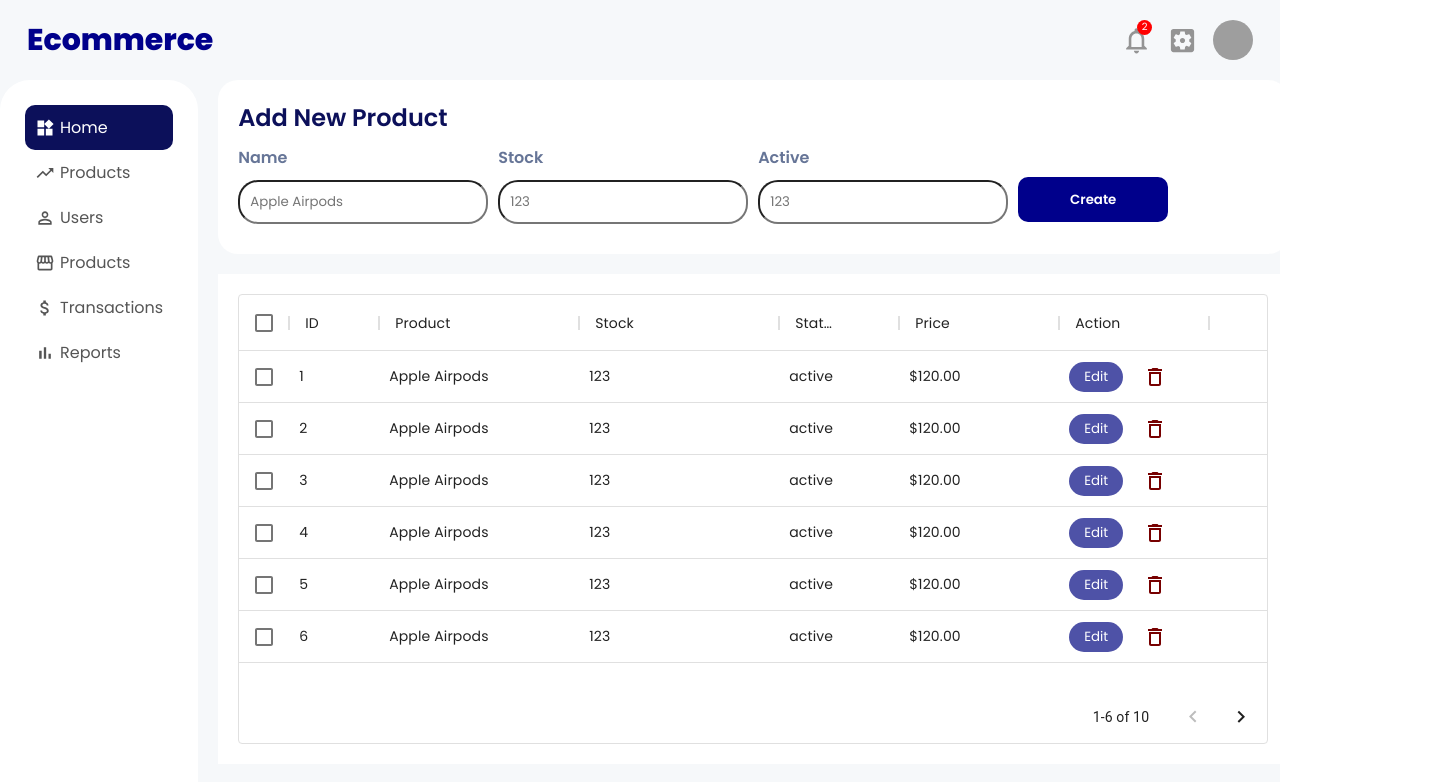
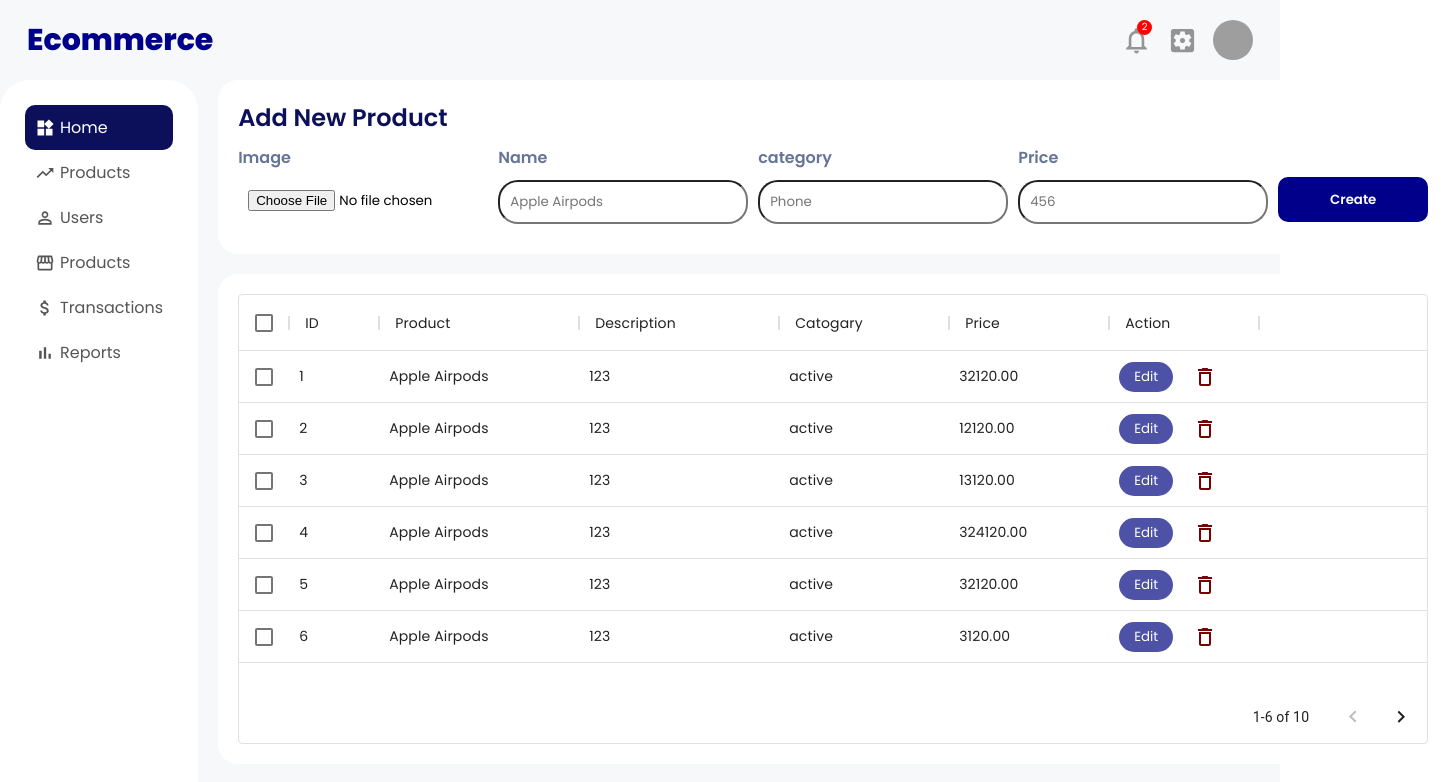
Before and after one commit to jamaljm/E-commerce-front-end, a React (Create React App) app: page /products in a window 1280 px wide. Shown: the top 782 px of the page, 1448 px wide, since content can reach past the window. Built offline with nearby package versions, Linux system fonts and the light colour scheme; grey boxes are pictures that could not be loaded.

Commit message:
product page updated

```diff
--- /dev/null
+++ b/src/components/addproduct/addproduct.css
@@ -0,0 +1,72 @@
+.featured {
+  width: 100%;
+  display: flex;
+  justify-content: space-between;
+}
+.productList{
+    flex: 4;
+    border-radius: 20px;
+    background-color: #fff;
+    padding: 20px;
+
+}
+.featuredItem {
+  flex: 1;
+  margin: 0px 20px;
+  padding: 30px;
+  border-radius: 20px;
+  cursor: pointer;
+  background-color: white;
+
+}
+
+.newProduct {
+    flex: 4;
+  }
+
+  .addProductForm {
+    margin-top: 10px;
+    display: flex;
+    gap:10px;
+
+  }
+  .addProductTitle{
+    font-weight: 600;
+    color: #0c105a;
+  }
+  .addProductItem {
+    width: 250px;
+    display: flex;
+    flex-direction: column;
+    margin-bottom: 10px;
+
+  }
+
+  .addProductItem > label {
+    color: #667597;
+    font-weight: 550;
+    margin-bottom: 10px;
+  }
+
+  .addProductItem > input {
+    padding: 10px;
+  }
+
+  .addProductItem > select {
+    padding: 10px;
+  }
+  .addProductItem input{
+    border-radius: 20px;
+  }
+  .addProductButton {
+    margin-top: 32px;
+    width: 150px;
+    height: 45px;
+    padding: 0px 10px;
+    border: none;
+    border-radius: 10px;
+    background-color: darkblue;
+    color: white;
+    font-weight: 600;
+    cursor: pointer;
+  }
--- /dev/null
+++ b/src/components/addproduct/addproduct.jsx
@@ -0,0 +1,30 @@
+import "./addproduct.css";
+
+export default function FeaturedInfo() {
+  return (
+    <div className="productList">
+      <div className="newProduct">
+      <h2 className="addProductTitle">Add New Product</h2>
+      <form className="addProductForm">
+        <div className="addProductItem">
+          <label>Image</label>
+          <input type="file" id="file" />
+        </div>
+        <div className="addProductItem">
+          <label>Name</label>
+          <input type="text" placeholder="Apple Airpods" />
+        </div>
+        <div className="addProductItem">
+          <label>category</label>
+          <input type="text" placeholder="Phone" />
+        </div>
+        <div className="addProductItem">
+          <label>Price</label>
+          <input type="text" placeholder="456" />
+        </div>
+        <button className="addProductButton">Create</button>
+      </form>
+    </div>
+    </div>
+  );
+}
--- a/src/dummyData.js
+++ b/src/dummyData.js
@@ -165,7 +165,7 @@ export const userData = [
         "https://images.pexels.com/photos/7156886/pexels-photo-7156886.jpeg?auto=compress&cs=tinysrgb&dpr=2&w=500",
       stock: 123,
       status: "active",
-      price: "$120.00",
+      price: "32120.00",
     },
     {
       id: 2,
@@ -174,7 +174,7 @@ export const userData = [
         "https://images.pexels.com/photos/7156886/pexels-photo-7156886.jpeg?auto=compress&cs=tinysrgb&dpr=2&w=500",
       stock: 123,
       status: "active",
-      price: "$120.00",
+      price: "12120.00",
     },
     {
       id: 3,
@@ -183,7 +183,7 @@ export const userData = [
         "https://images.pexels.com/photos/7156886/pexels-photo-7156886.jpeg?auto=compress&cs=tinysrgb&dpr=2&w=500",
       stock: 123,
       status: "active",
-      price: "$120.00",
+      price: "13120.00",
     },
     {
       id: 4,
@@ -192,7 +192,7 @@ export const userData = [
         "https://images.pexels.com/photos/7156886/pexels-photo-7156886.jpeg?auto=compress&cs=tinysrgb&dpr=2&w=500",
       stock: 123,
       status: "active",
-      price: "$120.00",
+      price: "324120.00",
     },
     {
       id: 5,
@@ -201,7 +201,7 @@ export const userData = [
         "https://images.pexels.com/photos/7156886/pexels-photo-7156886.jpeg?auto=compress&cs=tinysrgb&dpr=2&w=500",
       stock: 123,
       status: "active",
-      price: "$120.00",
+      price: "32120.00",
     },
     {
       id: 6,
@@ -210,7 +210,7 @@ export const userData = [
         "https://images.pexels.com/photos/7156886/pexels-photo-7156886.jpeg?auto=compress&cs=tinysrgb&dpr=2&w=500",
       stock: 123,
       status: "active",
-      price: "$120.00",
+      price: "3120.00",
     },
     {
       id: 7,
@@ -219,7 +219,7 @@ export const userData = [
         "https://images.pexels.com/photos/7156886/pexels-photo-7156886.jpeg?auto=compress&cs=tinysrgb&dpr=2&w=500",
       stock: 123,
       status: "active",
-      price: "$120.00",
+      price: "4120.00",
     },
     {
       id: 8,
@@ -228,7 +228,7 @@ export const userData = [
         "https://images.pexels.com/photos/7156886/pexels-photo-7156886.jpeg?auto=compress&cs=tinysrgb&dpr=2&w=500",
       stock: 123,
       status: "active",
-      price: "$120.00",
+      price: "34120.00",
     },
     {
       id: 9,
@@ -237,7 +237,7 @@ export const userData = [
         "https://images.pexels.com/photos/7156886/pexels-photo-7156886.jpeg?auto=compress&cs=tinysrgb&dpr=2&w=500",
       stock: 123,
       status: "active",
-      price: "$120.00",
+      price: "34120.00",
     },
     {
       id: 10,
@@ -246,6 +246,6 @@ export const userData = [
         "https://images.pexels.com/photos/7156886/pexels-photo-7156886.jpeg?auto=compress&cs=tinysrgb&dpr=2&w=500",
       stock: 123,
       status: "active",
-      price: "$120.00",
+      price: "34120.00",
     },
   ];
--- a/src/pages/products/product.css
+++ b/src/pages/products/product.css
@@ -3,13 +3,7 @@
   margin: 0px 20px;
   border-radius: 20px;
 }
-.productList{
-    flex: 4;
-    border-radius: 20px;
-    background-color: #fff;
-    padding: 20px;
 
-}
 
 .productListItem{
     display: flex;
@@ -33,57 +27,8 @@
     cursor: pointer;
 }
 
-.newProduct {
-    flex: 4;
-  }
-
-  .addProductForm {
-    margin-top: 10px;
-    display: flex;
-    gap:10px;
-
-  }
-  .addProductTitle{
-    font-weight: 600;
-    color: #0c105a;
-  }
-  .addProductItem {
-    width: 250px;
-    display: flex;
-    flex-direction: column;
-    margin-bottom: 10px;
-
-  }
-
-  .addProductItem > label {
-    color: #667597;
-    font-weight: 550;
-    margin-bottom: 10px;
-  }
-
-  .addProductItem > input {
-    padding: 10px;
-  }
-
-  .addProductItem > select {
-    padding: 10px;
-  }
-  .addProductItem input{
-    border-radius: 20px;
-  }
-  .addProductButton {
-    margin-top: 32px;
-    width: 150px;
-    height: 45px;
-    padding: 0px 10px;
-    border: none;
-    border-radius: 10px;
-    background-color: darkblue;
-    color: white;
-    font-weight: 600;
-    cursor: pointer;
-  }
   .product_table{
     background-color: #fff;
     margin-top: 20px;
+    border-radius: 20px;
   }
--- a/src/pages/products/product.jsx
+++ b/src/pages/products/product.jsx
@@ -4,6 +4,7 @@ import { DeleteOutline } from "@material-ui/icons";
 import { productRows } from "../../dummyData";
 import { Link } from "react-router-dom";
 import { useState } from "react";
+import Addproduct from "../../components/addproduct/addproduct";
 
 export default function ProductList() {
   const [data, setData] = useState(productRows);
@@ -27,11 +28,11 @@ export default function ProductList() {
         );
       },
     },
-    { field: "stock", headerName: "Stock", width: 200 },
+    { field: "stock", headerName: "Description", width: 200 },
     {
       field: "status",
-      headerName: "Status",
-      width: 120,
+      headerName: "Catogary",
+      width: 170,
     },
     {
       field: "price",
@@ -62,28 +63,8 @@ export default function ProductList() {
 
   return (
     <div className="product_body">
-    <div className="productList">
-      <div className="newProduct">
-      <h2 className="addProductTitle">Add New Product</h2>
-      <form className="addProductForm">
-        <div className="addProductItem">
-          <label>Name</label>
-          <input type="text" placeholder="Apple Airpods" />
-        </div>
-        <div className="addProductItem">
-          <label>Stock</label>
-          <input type="text" placeholder="123" />
-        </div>
-        <div className="addProductItem">
-          <label>Active</label>
-          <input type="text" placeholder="123" />
-        </div>
-        <div className="addProductItem">
-        <button className="addProductButton">Create</button>
-        </div>
-      </form>
-    </div>
-    </div>
+      <Addproduct />
+
     <div className="product_table" style={{ height: 450,padding:'20px'}}>
       <DataGrid
         sx={{ m: 2 }}
```
